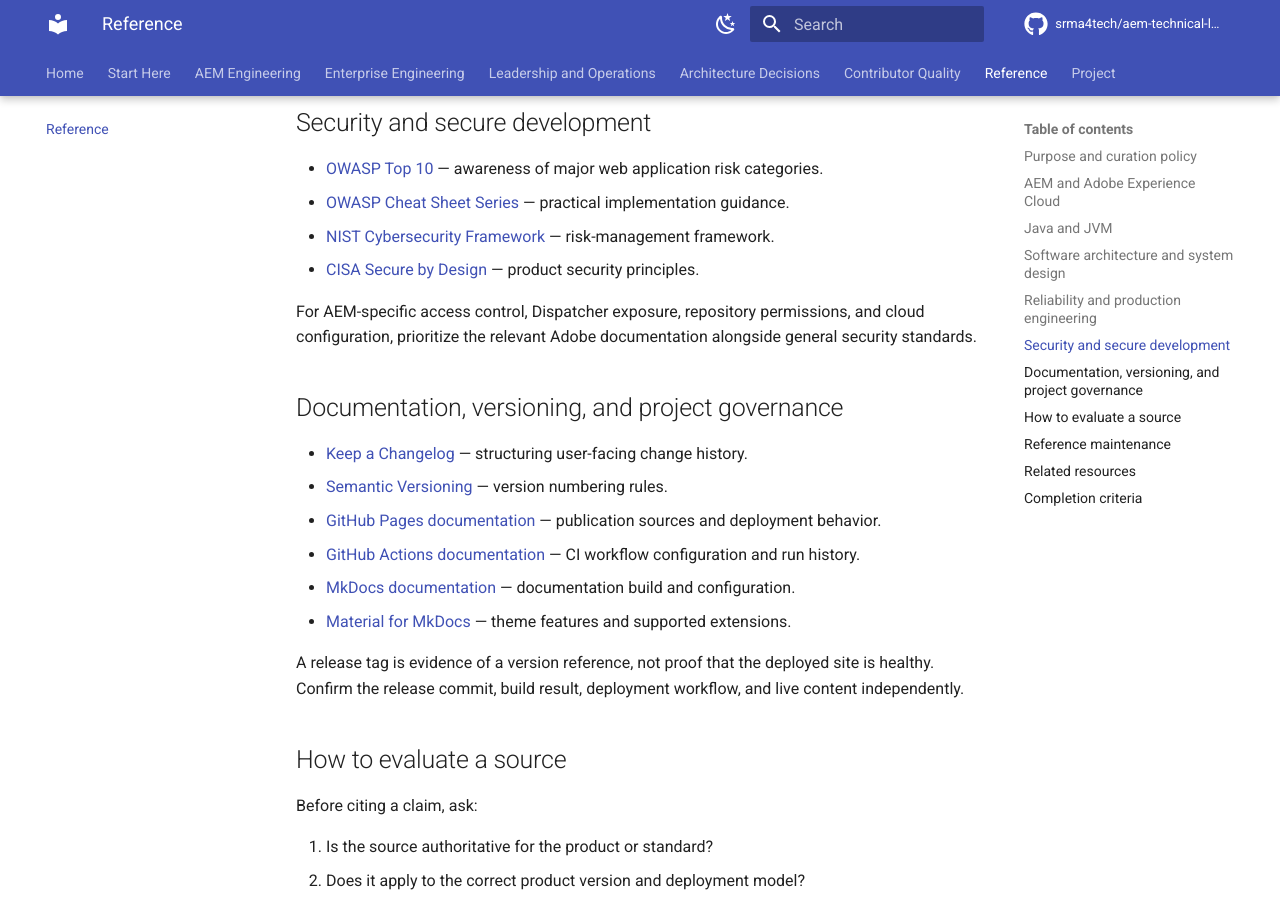
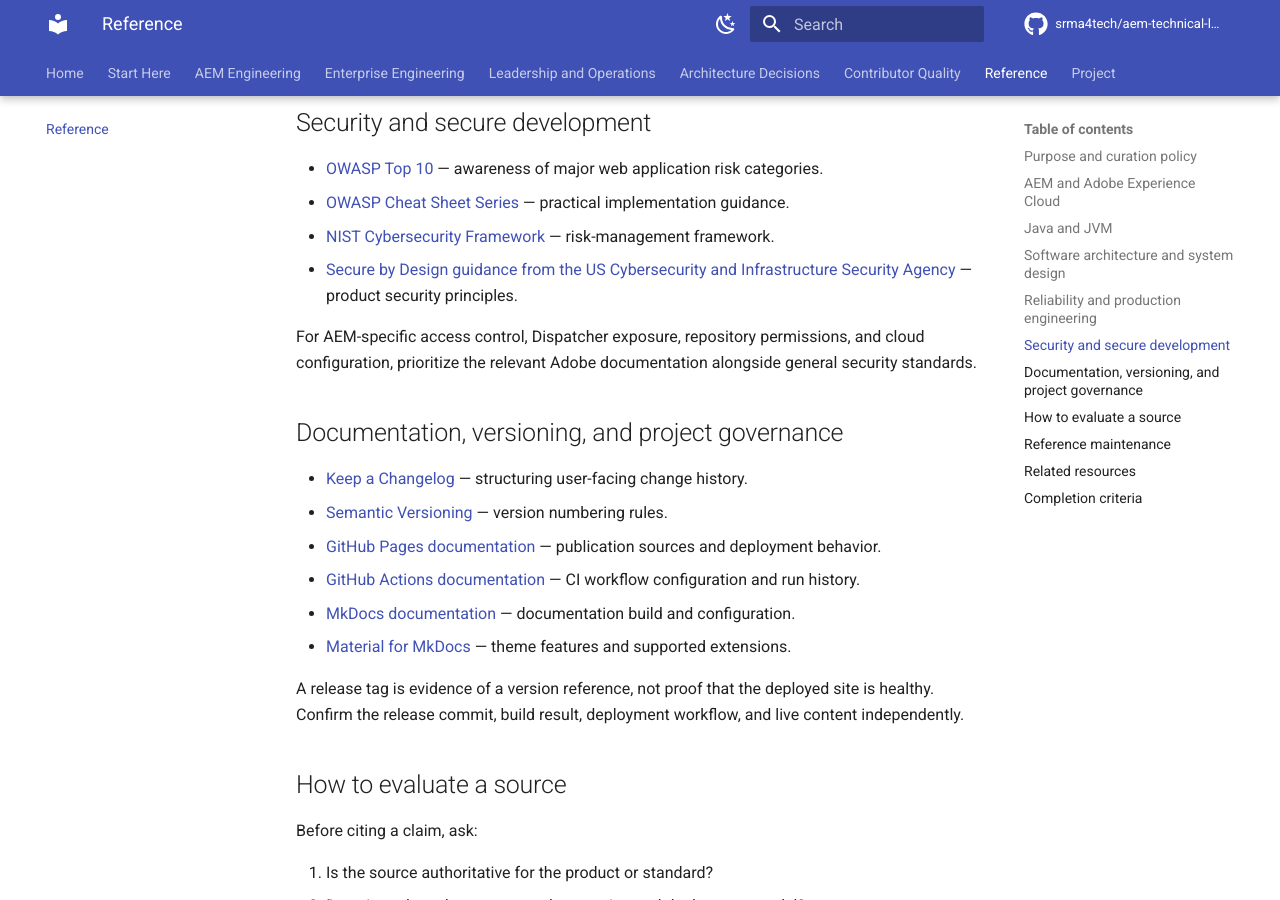
Before and after one commit to srma4tech/aem-technical-lead-playbook, an MkDocs documentation site: the page built from docs/15-reference/README.md, in a window 1280 px wide and 900 px high, scrolled down 1961 px. Built offline with MkDocs 1.6.1 and Material for MkDocs 9.7.7, drawn with Linux system fonts in a browser that asks for light colours; comment, search, counter and statistics services are not loaded.

Commit message:
docs: clarify security agency reference title

```diff
--- a/docs/15-reference/README.md
+++ b/docs/15-reference/README.md
@@ -54,7 +54,7 @@ Use incident and reliability practices that fit the organization's service owner
 - [OWASP Top 10](https://owasp.org/www-project-top-ten/) — awareness of major web application risk categories.
 - [OWASP Cheat Sheet Series](https://cheatsheetseries.owasp.org/) — practical implementation guidance.
 - [NIST Cybersecurity Framework](https://www.nist.gov/cyberframework) — risk-management framework.
-- [CISA Secure by Design](https://www.cisa.gov/securebydesign) — product security principles.
+- [Secure by Design guidance from the US Cybersecurity and Infrastructure Security Agency](https://www.cisa.gov/securebydesign) — product security principles.
 
 For AEM-specific access control, Dispatcher exposure, repository permissions, and cloud configuration, prioritize the relevant Adobe documentation alongside general security standards.
 
```
